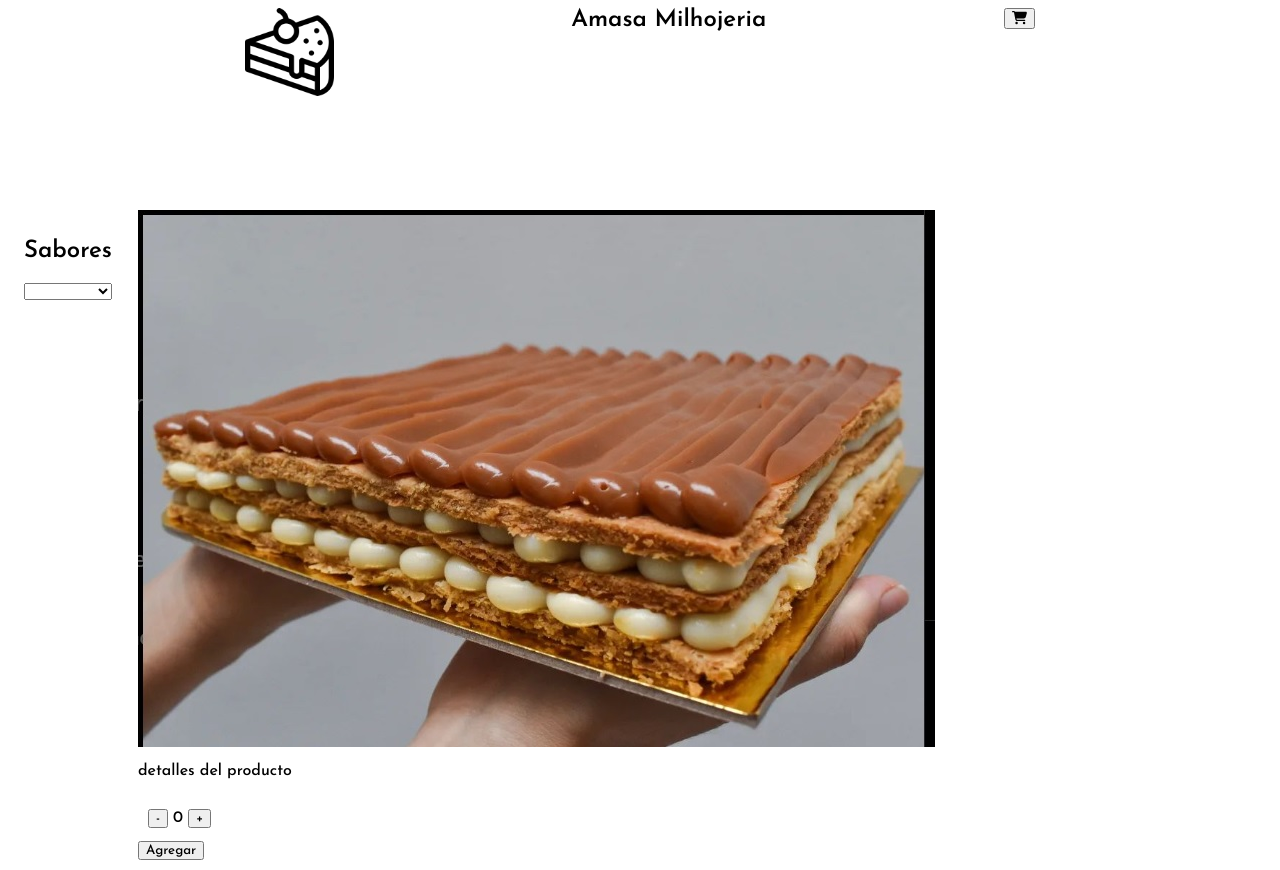
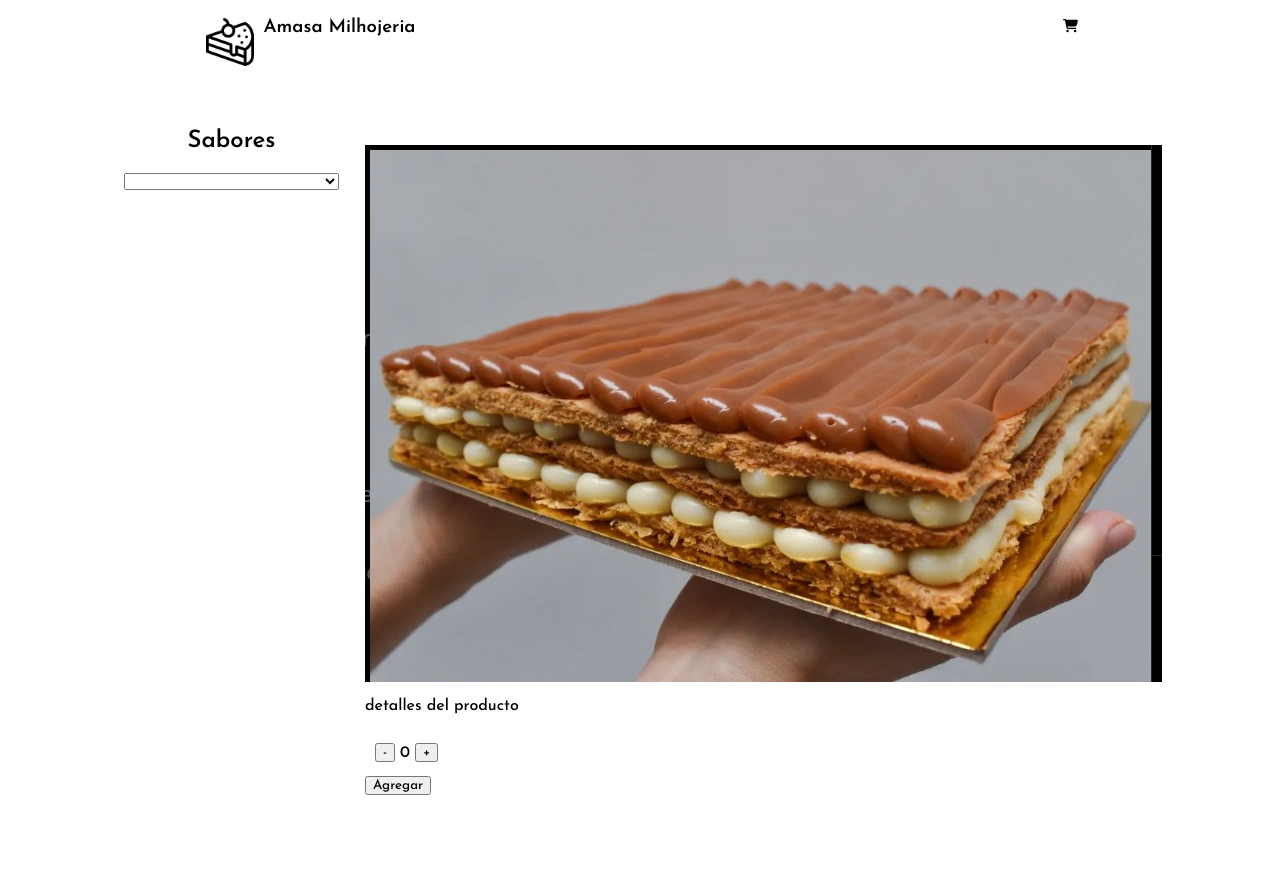
Before and after one commit to Yulanyandrea/AmasaMilhojeria_Frontend, a React (Create React App) app: page /milhojas_torta in a window 1280 px wide. After the commit the page ends 805 px from the top, so only its background shows below. Built offline with nearby package versions, Linux system fonts and the light colour scheme.

Commit message:
css cake's page

```diff
--- a/src/components/Header/Header.jsx
+++ b/src/components/Header/Header.jsx
@@ -5,8 +5,10 @@ import './style.css';
 const Header = () => {
   return (
     <section className="containerHeader">
-      <img src="./images/cake.png" alt="" className="containerHeader__image" />
-      <h1 className="containerHeader__title">Amasa Milhojeria</h1>
+      <section className="containerHeader__amasaDetails">
+        <img src="./images/cake.png" alt="" className="containerHeader__image" />
+        <h1 className="containerHeader__title">Amasa Milhojeria</h1>
+      </section>
       <section className="containerHeader__shoppingCart">
         <button type="submit" className="containerHeader__shoppingCart--btn">
           <FontAwesomeIcon icon={faCartShopping} />
--- a/src/components/Header/style.css
+++ b/src/components/Header/style.css
@@ -1,12 +1,24 @@
 .containerHeader{
   display: flex;
   justify-content: space-evenly;
+  padding: 10px;
+}
+
+.containerHeader__amasaDetails{
+  display: flex;
 }
 
 .containerHeader__image{
   width: 7%;
+  padding-right: 10px;
+  padding-left: 10px;
 }
 
 .containerHeader__title{
   margin: unset;
 }
+
+.containerHeader__shoppingCart--btn{
+  border-style: none;
+  background-color: white;
+}
--- a/src/pages/Cake/style.css
+++ b/src/pages/Cake/style.css
@@ -1,7 +1,7 @@
 .containerCake{
   display: flex;
   position: relative;
-  top: 104px;
+  top: 59px;
 }
 
 .containerCake__side1{
@@ -31,3 +31,13 @@
 .containerCake__amount--am{
   padding: 5px;
 }
+
+@media(min-width:1200px){
+  .containerCake{
+    justify-content: center;
+  }
+
+  .containerCake__side1{
+    width: 17%;
+  }
+}
```
